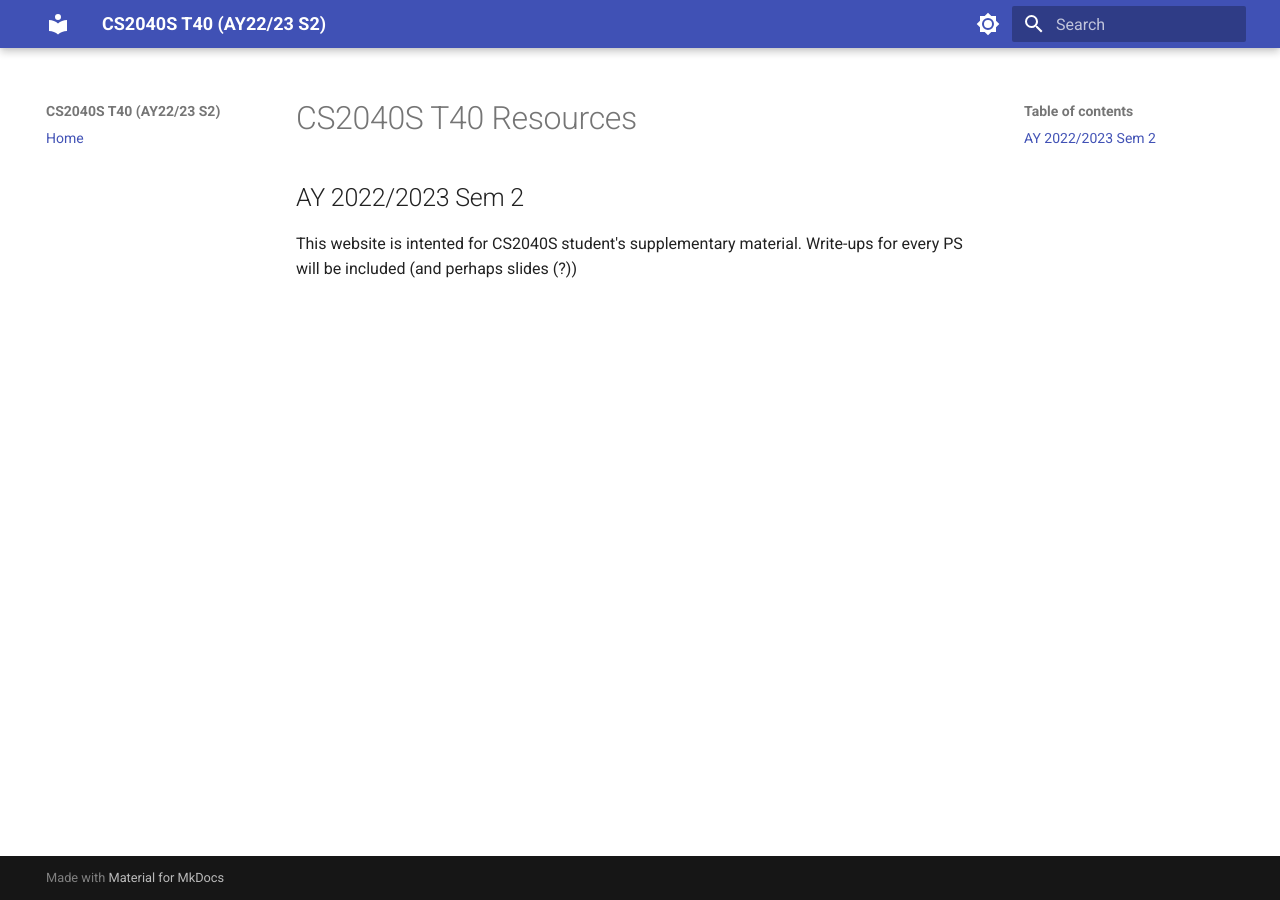
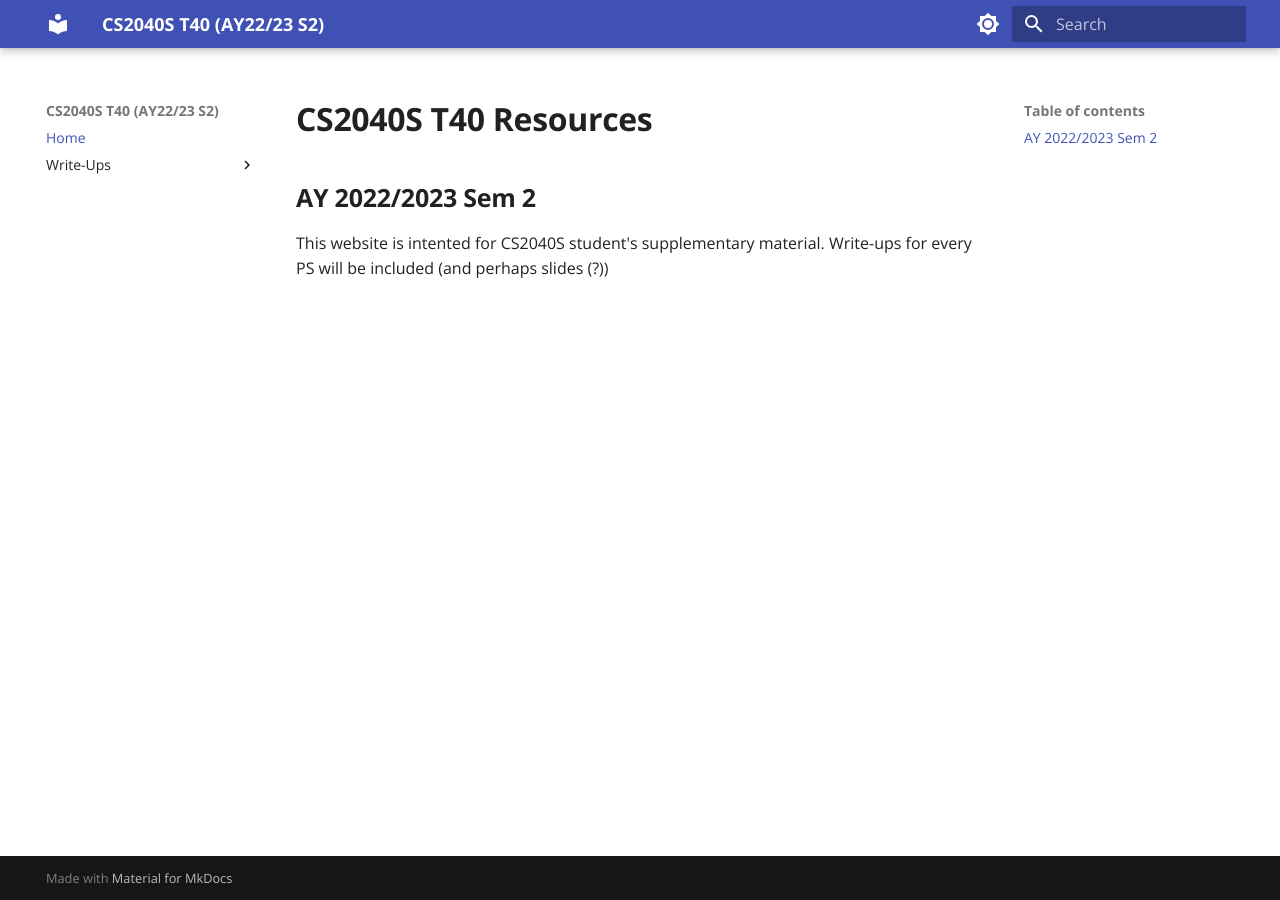
Before and after one commit to DystoriaX/cs2040s-ta, an MkDocs documentation site: the page built from docs/index.md, in a window 1280 px wide. Built offline with MkDocs 1.6.1 and Material for MkDocs 9.7.7, drawn with Linux system fonts in a browser that asks for light colours.

Commit message:
change styles

```diff
--- /dev/null
+++ b/docs/styles/extra.css
@@ -0,0 +1,7 @@
+.md-typeset h1, .md-typeset h2 {
+  font-weight: bold;
+}
+
+.md-typeset h1 {
+  color: var(--md-typeset-color)
+}
--- a/mkdocs.yml
+++ b/mkdocs.yml
@@ -2,6 +2,9 @@ site_name: CS2040S T40 (AY22/23 S2)
 
 theme:
   name: material
+  font:
+    text: Open Sans
+    code: Fira Code
   palette:
     # Palette toggle for light mode
     - media: "(prefers-color-scheme: light)"
@@ -17,10 +20,17 @@ theme:
         icon: material/brightness-4
         name: Switch to light mode
 
+extra_css:
+  - styles/extra.css
+
 nav:
   - Home: 'index.md'
+  - Write-Ups:
+    - PS1: 'write-up/ps1.md'
 
 markdown_extensions:
+  - admonition
+  - pymdownx.details
   - pymdownx.highlight:
       anchor_linenums: true
   - pymdownx.inlinehilite
```
